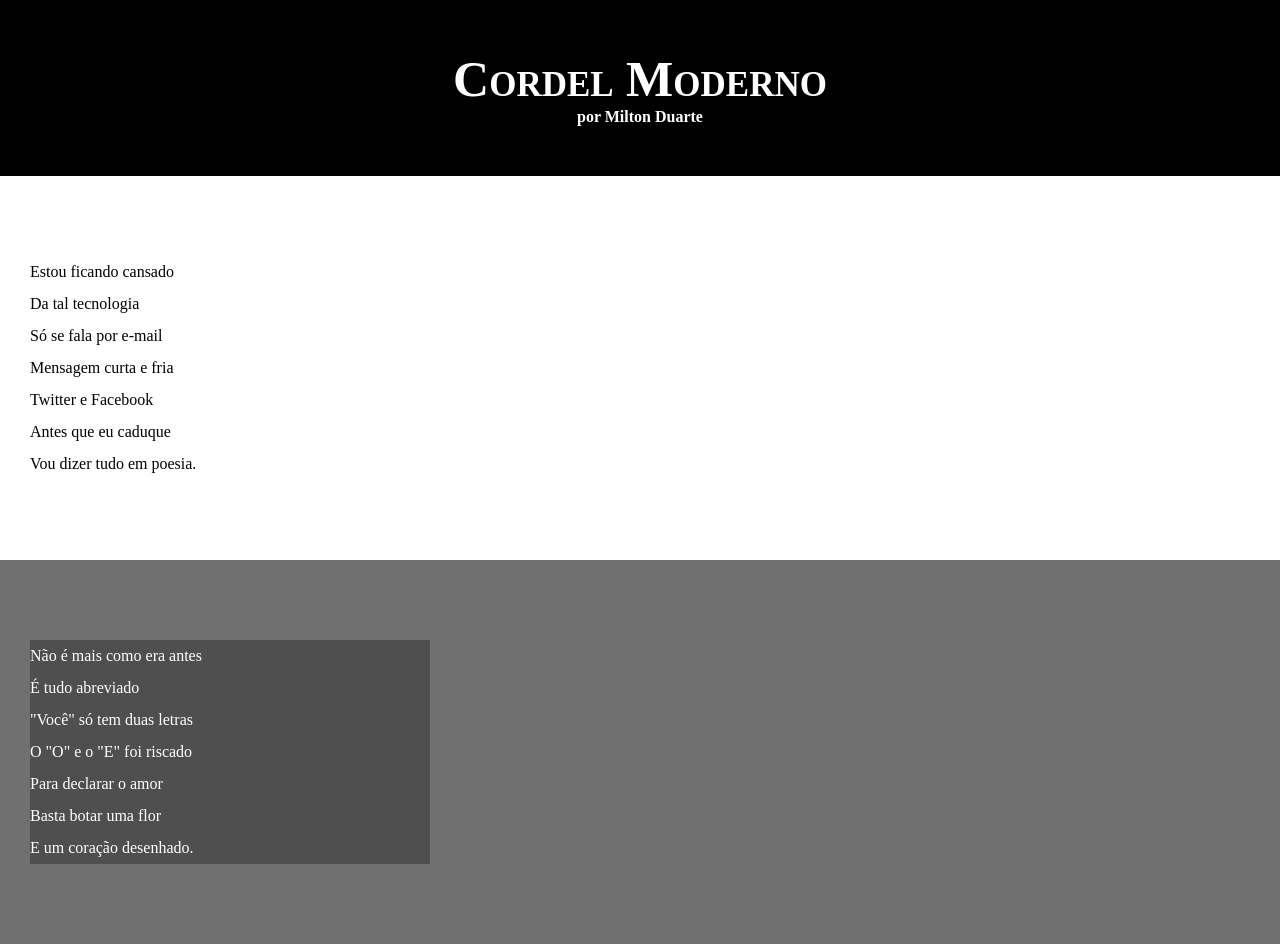
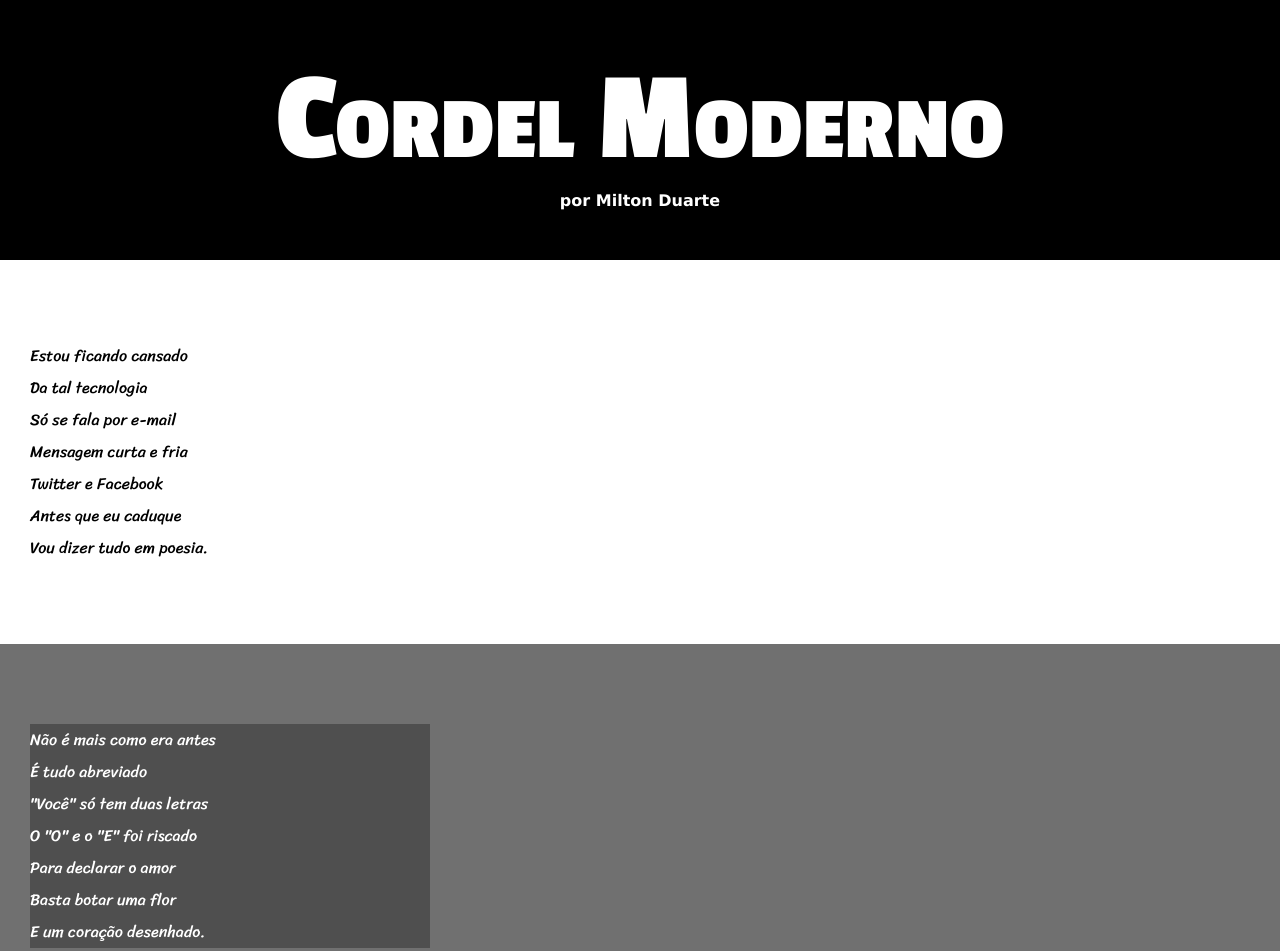
Before and after one commit to ViniciusSoareZ/HTML-CSS, a plain HTML site: page Desafios/d012/index.html in a window 1280 px wide. Shown: the top 951 px of the page. Drawn offline with Linux system fonts and the light colour scheme.

Commit message:
update estilos

```diff
--- a/Desafios/d012/estilo/style.css
+++ b/Desafios/d012/estilo/style.css
@@ -1,5 +1,14 @@
 @charset "UTF-8";
 
+@import url('https://fonts.googleapis.com/css2?family=Passion+One:wght@400;700;900&display=swap');
+@import url('https://fonts.googleapis.com/css2?family=Sriracha&display=swap');
+
+
+:root{
+    --fonte: Verdana, Geneva, Tahoma, sans-serif;
+    --fonte2: 'Passion One', cursive;
+    --fonte3: "Sriracha", cursive;
+}
 *{
     margin: 0px;
     padding: 0px;
@@ -7,6 +16,7 @@
 html, body{
     min-height: 100%;
     background-color: darkgray;
+    font-family: var(--fonte);
 }
 header{
 
@@ -17,8 +27,9 @@ header{
 }
 header > h1{
     padding-top: 50px;
-    font-size: 50px;
+    font-size: 10vw;
     font-variant: small-caps;
+    font-family: var(--fonte2);
 }
 
 header > p{
@@ -36,6 +47,8 @@ a:hover{
 }
 
 section{
+
+    font-family: var(--fonte3);
     padding-top: 10vh;
     padding-bottom: 10vh;
     padding-left: 30px;
```
